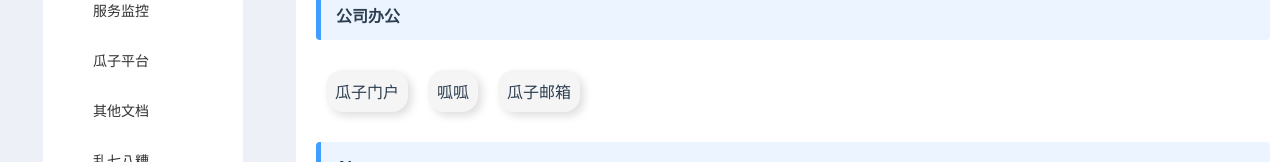
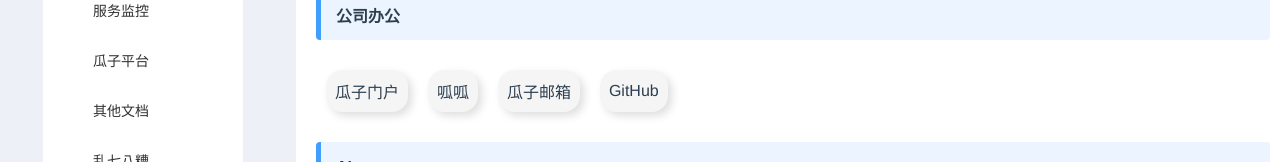
Before and after one commit to zuoshiyue/dst, a Vue app: page /#/ in a window 1280 px wide. Shown: the part 220-382 px from the top of the page. Built offline with nearby package versions, Linux system fonts and the light colour scheme.

Commit message:
commit by lupengfei3

```diff
--- a/src/assets/ts/navLists.ts
+++ b/src/assets/ts/navLists.ts
@@ -17,6 +17,10 @@
                     {
                       label: "瓜子邮箱",
                       value: "https://mail.guazi.com/",
+                    },
+                    {
+                      label: "GitHub",
+                      value: "https://github.com/zuoshiyue",
                     },
                   ],
                 },
```
Also changed, not shown: 2 other files (tests, documents, lock files or other folders).
